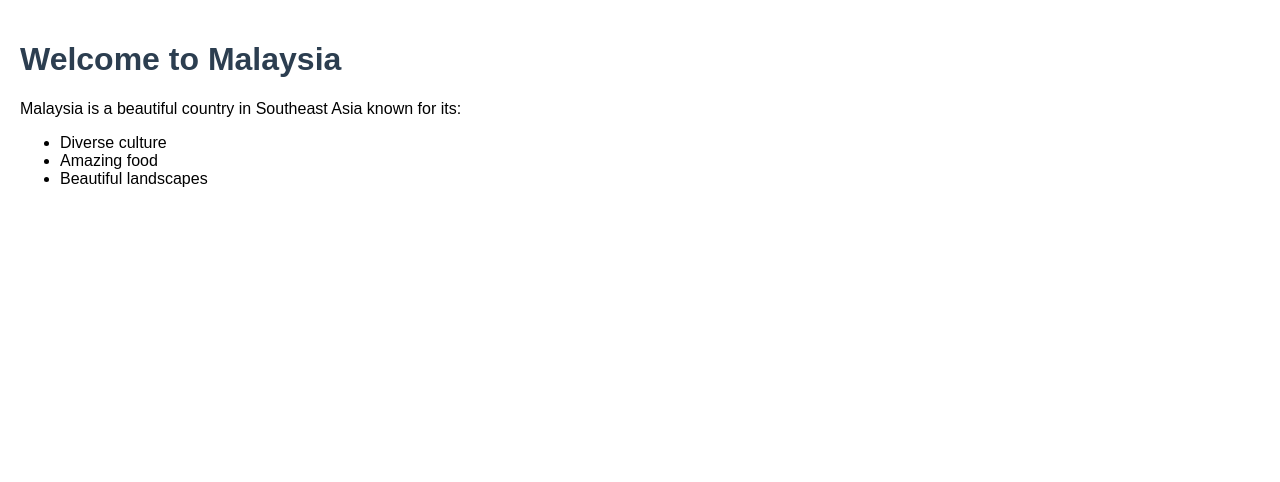
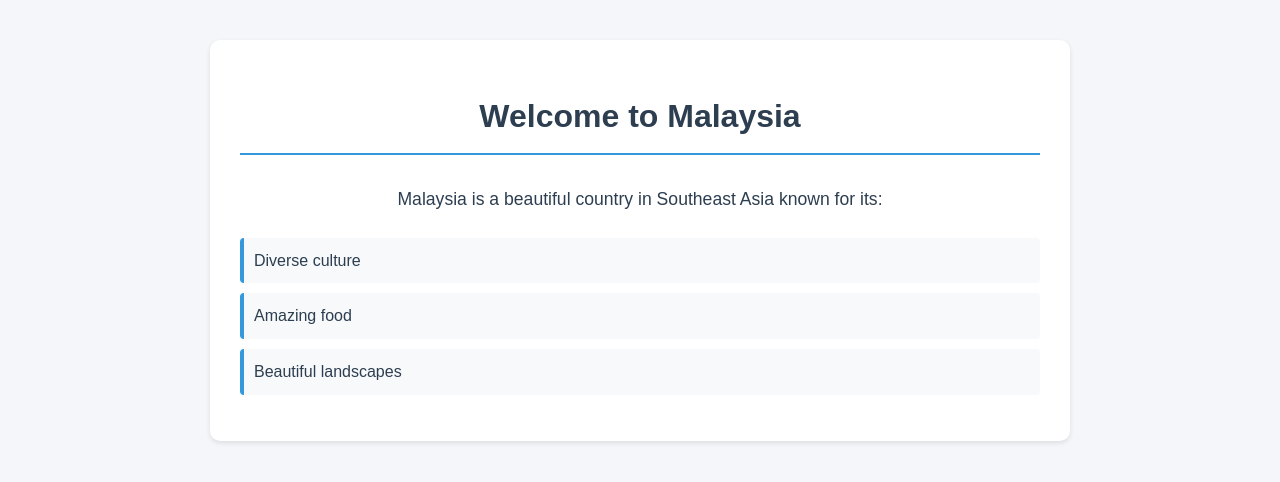
Before and after one commit to barma80/Claude-mcp-malay, a plain HTML site: page index.html in a window 1280 px wide. Drawn offline with Linux system fonts and the light colour scheme.

Commit message:
Add enhanced CSS styling

```diff
--- a/index.html
+++ b/index.html
@@ -8,14 +8,46 @@
         body {
             font-family: Arial, sans-serif;
             margin: 0;
-            padding: 20px;
+            padding: 40px;
+            background-color: #f5f6fa;
+            color: #2c3e50;
+            line-height: 1.6;
+        }
+        .container {
+            max-width: 800px;
+            margin: 0 auto;
+            background-color: white;
+            padding: 30px;
+            border-radius: 10px;
+            box-shadow: 0 2px 5px rgba(0,0,0,0.1);
         }
         h1 {
             color: #2c3e50;
+            text-align: center;
+            border-bottom: 2px solid #3498db;
+            padding-bottom: 10px;
+            margin-bottom: 30px;
+        }
+        ul {
+            list-style-type: none;
+            padding: 0;
+        }
+        li {
+            margin: 10px 0;
+            padding: 10px;
+            background-color: #f8f9fa;
+            border-left: 4px solid #3498db;
+            border-radius: 4px;
+        }
+        p {
+            text-align: center;
+            font-size: 1.1em;
+            margin-bottom: 25px;
         }
     </style>
 </head>
 <body>
+    <div class="container">
         <h1>Welcome to Malaysia</h1>
         <p>Malaysia is a beautiful country in Southeast Asia known for its:</p>
         <ul>
@@ -23,5 +55,6 @@
             <li>Amazing food</li>
             <li>Beautiful landscapes</li>
         </ul>
+    </div>
 </body>
 </html>
```
Lines whose indentation alone changed are shown as unchanged.
